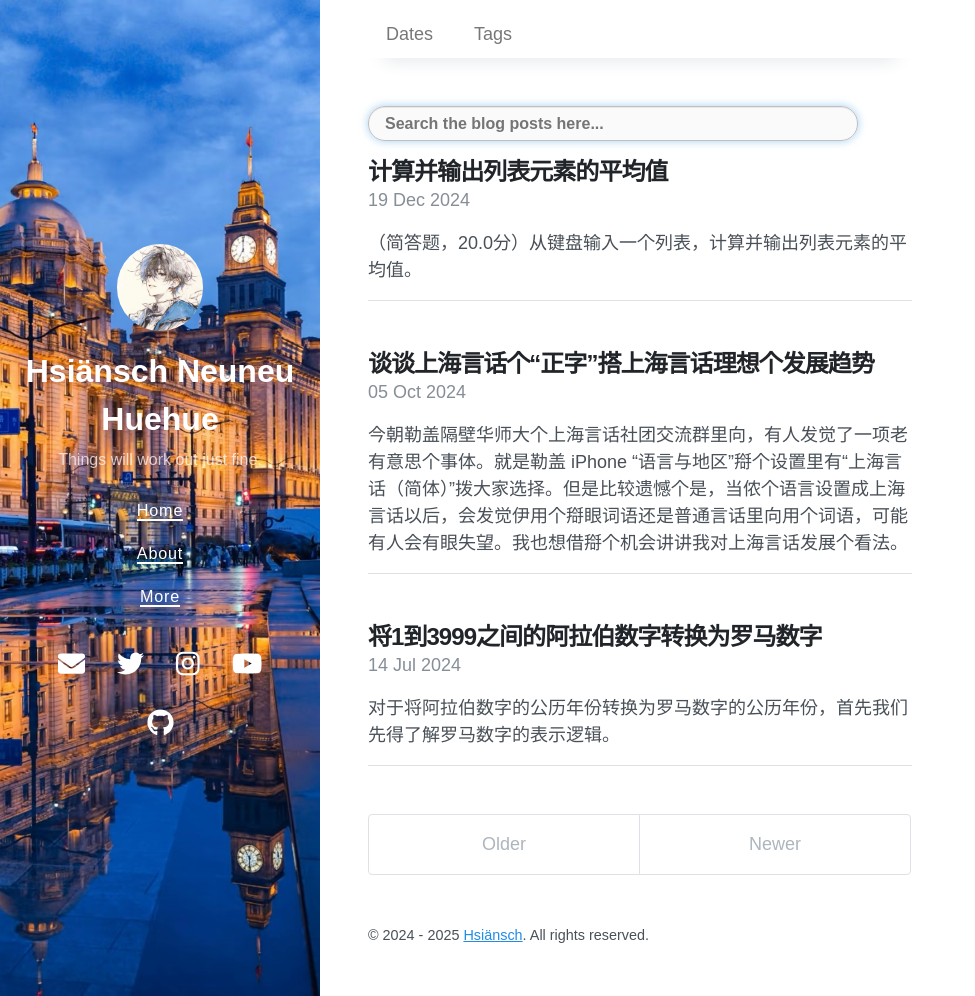
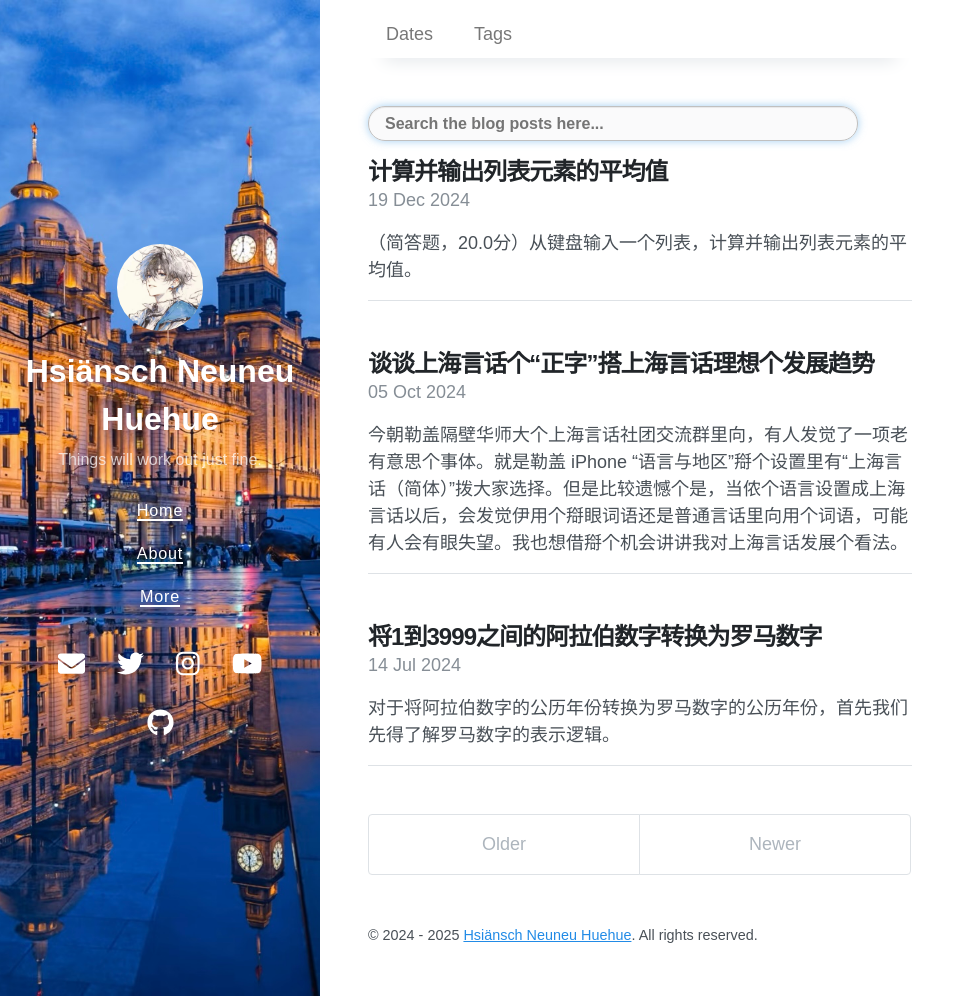
Before and after one commit to sugoijosephhan/sugoijosephhan.github.io, a Jekyll site: the page built from index.html, in a window 1280 px wide and 996 px high. Shown: the whole window, without its empty margins (0-975 px from the left). Built offline with Jekyll 4.4.1, drawn with Linux system fonts in a browser that asks for light colours; nearby versions of some CDN libraries; the list of posts is cut into pages by our own code.

Commit message:
2025/04/07/12:45 - Modified the contents.

```diff
--- a/_config.yml
+++ b/_config.yml
@@ -33,7 +33,7 @@ twitter:
   card:
 logo: /images/tx.jpg
 social:
-  name: Hsiänsch
+  name: Hsiänsch Neuneu Huehue
   links:
     - https://github.com/sugoijosephhan/
 google_site_verification:
@@ -53,6 +53,6 @@ sass:
 
 # Specify the author for blog posts
 author:
-  name: Hsiänsch
+  name: Hsiänsch Neuneu Huehue
   url: /about
   email:
```
